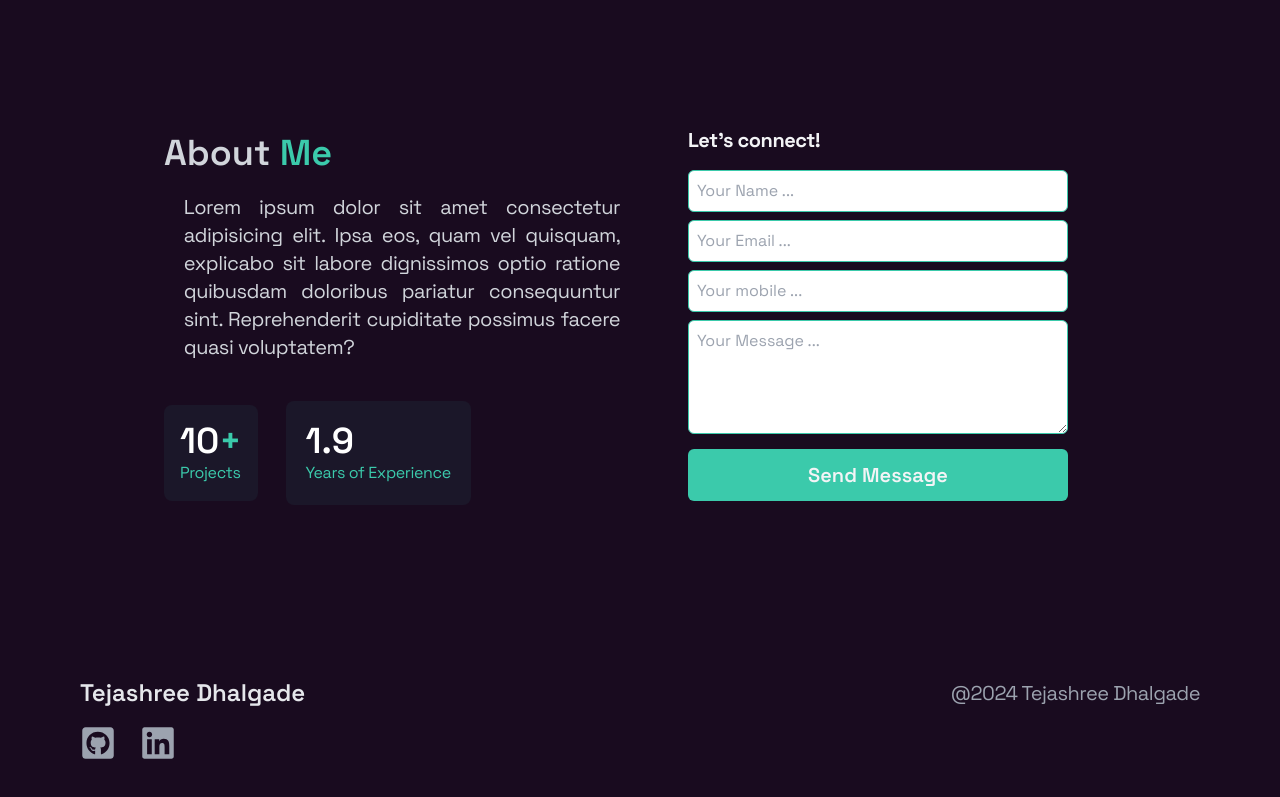
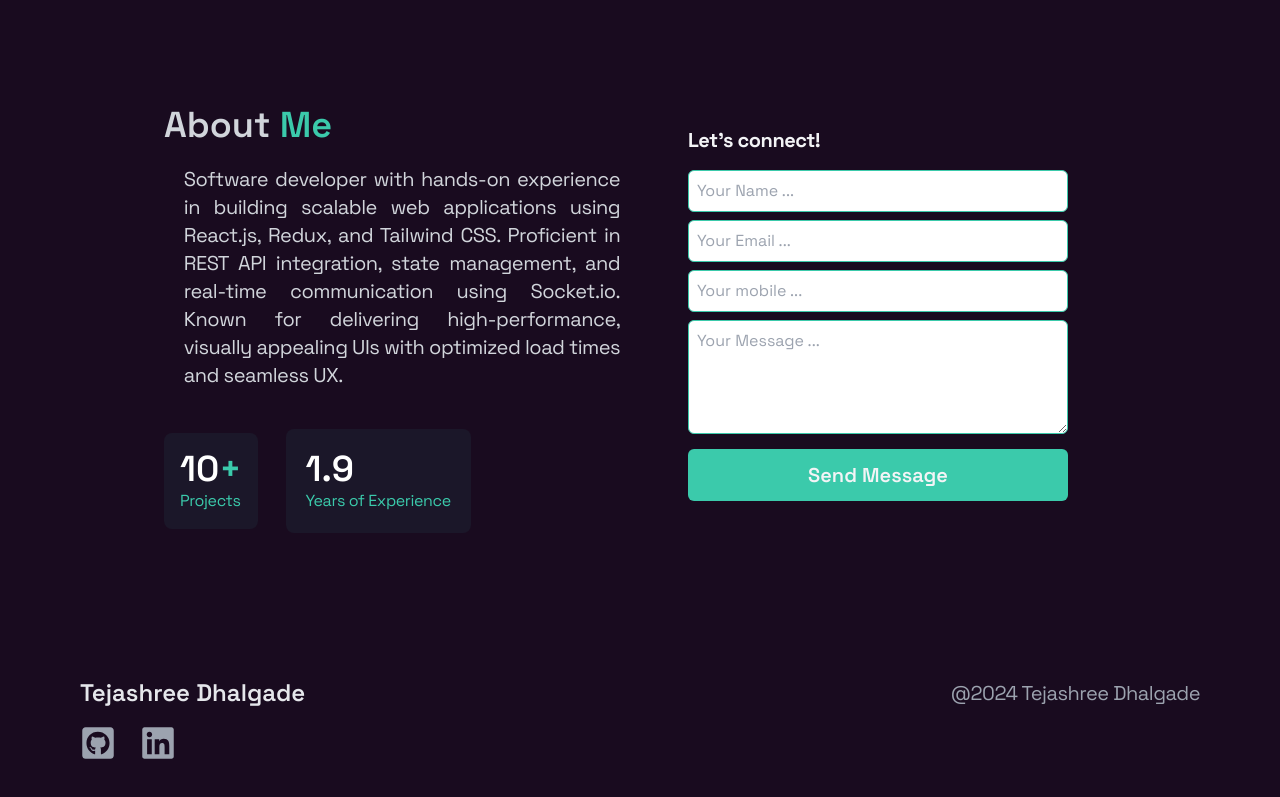
Before and after one commit to Tejashree3/Tejashree, a React (Vite) app: page / in a window 1280 px wide. Shown: the part 4467-5264 px from the top of the page. Built offline with nearby package versions, Linux system fonts and the light colour scheme.

Commit message:
Update Contact.jsx

```diff
--- a/src/components/Contact.jsx
+++ b/src/components/Contact.jsx
@@ -48,10 +48,7 @@ const Contact = () => {
                 About <span>Me</span>
               </h3>
               <p className="text-justify leading-7 w-11/12 mx-auto">
-                Lorem ipsum dolor sit amet consectetur adipisicing elit. Ipsa
-                eos, quam vel quisquam, explicabo sit labore dignissimos optio
-                ratione quibusdam doloribus pariatur consequuntur sint.
-                Reprehenderit cupiditate possimus facere quasi voluptatem?
+                Software developer with hands-on experience in building scalable web applications using React.js, Redux, and Tailwind CSS. Proficient in REST API integration, state management, and real-time communication using Socket.io. Known for delivering high-performance, visually appealing UIs with optimized load times and seamless UX.
               </p>
             </div>
 
```
